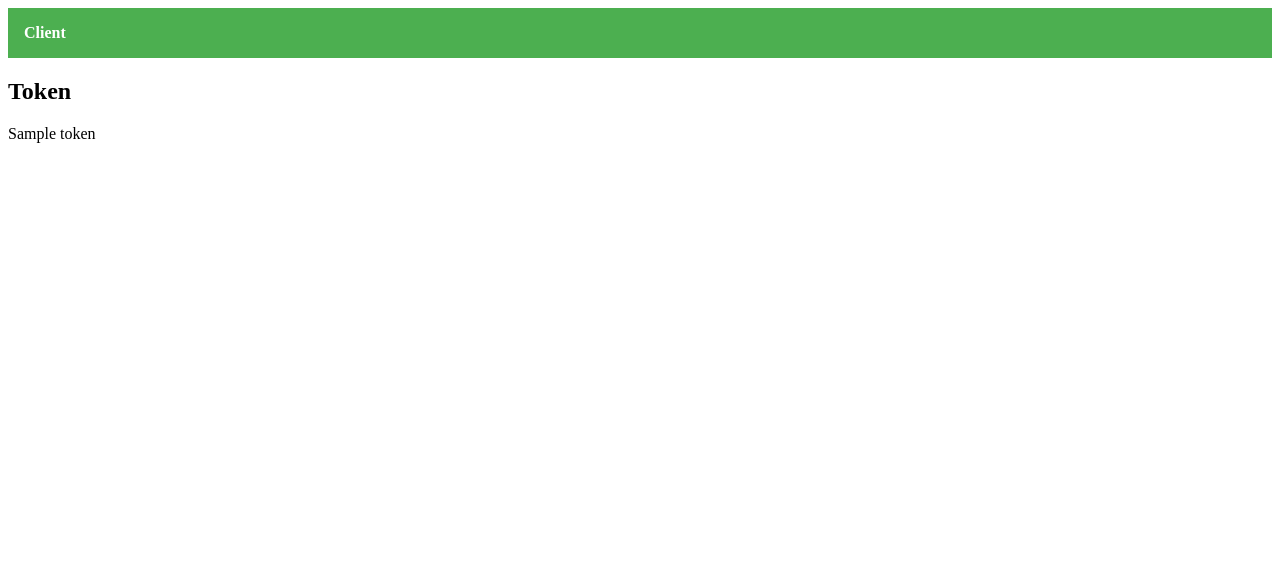
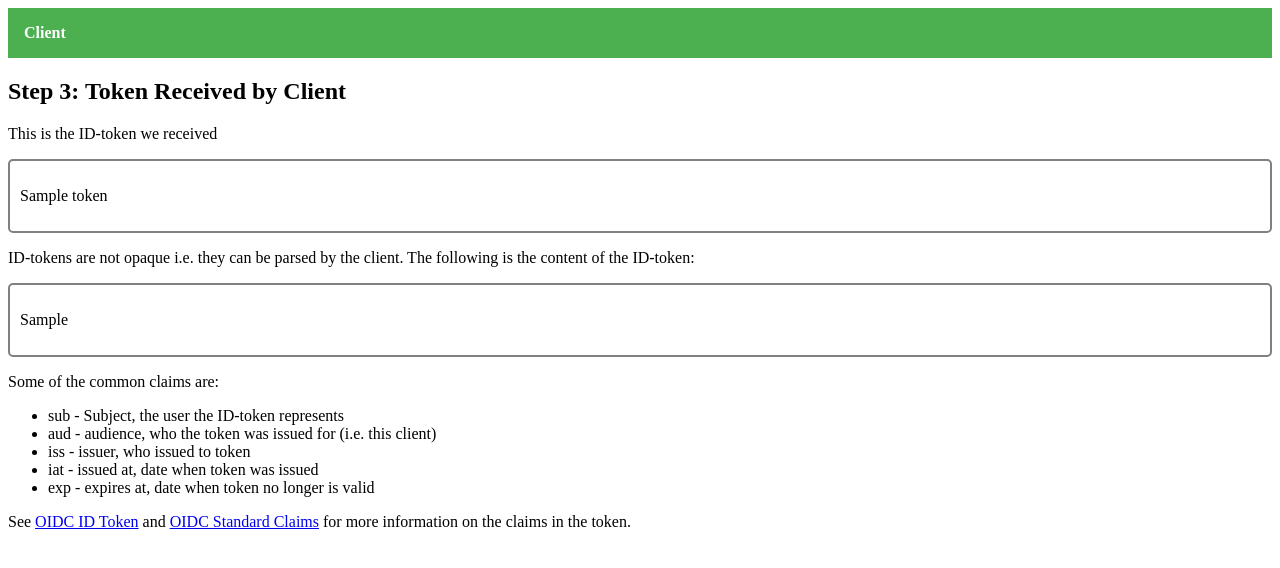
Before and after one commit to michaelvl/oidc-oauth2-workshop, a Flask app: template client/app/templates/token.html in a window 1280 px wide. Shown: the top 568 px of the page. Run offline with Flask 2, Linux system fonts and the light colour scheme; the template is opened without the code that fills it: most values are stand-ins (such as "Sample title", 1, 10 or a date in 2020).

Commit message:
Improved html text. Added parsed token content in html

```diff
--- a/authz-server/app/app.py
+++ b/authz-server/app/app.py
@@ -112,12 +112,13 @@ def token():
     # TODO: Validate that code matches cliend_id
     # TODO: Validate uri and grant type matches code
 
+    # See https://openid.net/specs/openid-connect-basic-1_0.html#StandardClaims
     claims = dict()
-    if request['scope'] == 'profile':
-        claims['name'] = 'A user named '+user
+    if request['scope'] == 'openid':
+        claims['sub'] = user
 
     token = issue_token(user, claims)
-    response = {'access_token': token, 'token_type': 'Bearer'}
+    response = {'id_token': token, 'access_token': token, 'token_type': 'Bearer'}
 
     return response
 
--- a/client/app/templates/token.html
+++ b/client/app/templates/token.html
@@ -6,12 +6,37 @@
   color: white;
   padding: 16px;
 }
+.framed {
+  border: 2px solid grey;
+  border-radius: 5px;
+  padding-top: 10px;
+  padding-right: 10px;
+  padding-bottom: 10px;
+  padding-left: 10px;
+}
   </style>
   <body>
     <div class="header"><b>Client</b></div>
 
-    <h2>Token</h2>
+    <h2>Step 3: Token Received by Client</h2>
 
-    <p>{{token}}</p>
+    <p>This is the ID-token we received</p>
+    <div class="framed"><p>{{token}}</p></div>
+
+    <p>ID-tokens are not opaque i.e. they can be parsed by the client. The following is the content of the ID-token:</p>
+    <div class="framed"><p>{{token_parsed}}</p></div>
+
+    <p>Some of the common claims are:</p>
+    <ul>
+      <li>sub - Subject, the user the ID-token represents</li>
+      <li>aud - audience, who the token was issued for (i.e. this client)</li>
+      <li>iss - issuer, who issued to token</li>
+      <li>iat - issued at, date when token was issued</li>
+      <li>exp - expires at, date when token no longer is valid</li>
+    </ul>
+
+    <p>See <a href="https://openid.net/specs/openid-connect-basic-1_0.html#IDToken">OIDC ID Token</a> and
+    <a href="https://openid.net/specs/openid-connect-basic-1_0.html#StandardClaims">OIDC Standard Claims</a> for more
+    information on the claims in the token.</p>
   </body>
 </html>
--- a/client/requirements.txt
+++ b/client/requirements.txt
@@ -2,3 +2,4 @@ Flask==1.1.2
 jinja2==2.11.3
 uuid==1.30
 requests==2.25.1
+authlib==0.15.3
```
Also changed, not shown: authz-server/app/templates/authorize.html (+21 -7 lines), client/app/app.py (+11 -2 lines), client/app/templates/index.html (+12 -2 lines).
